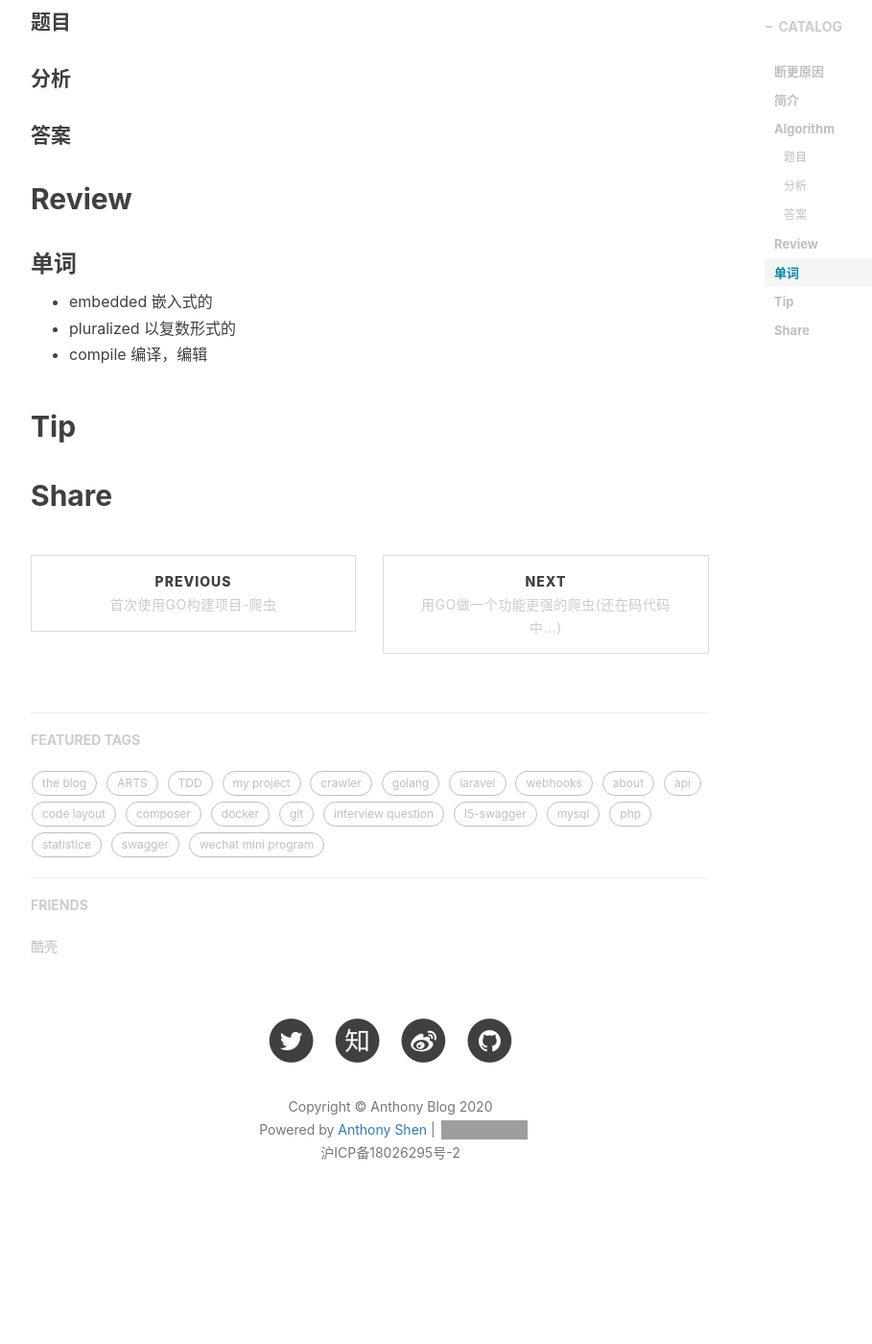
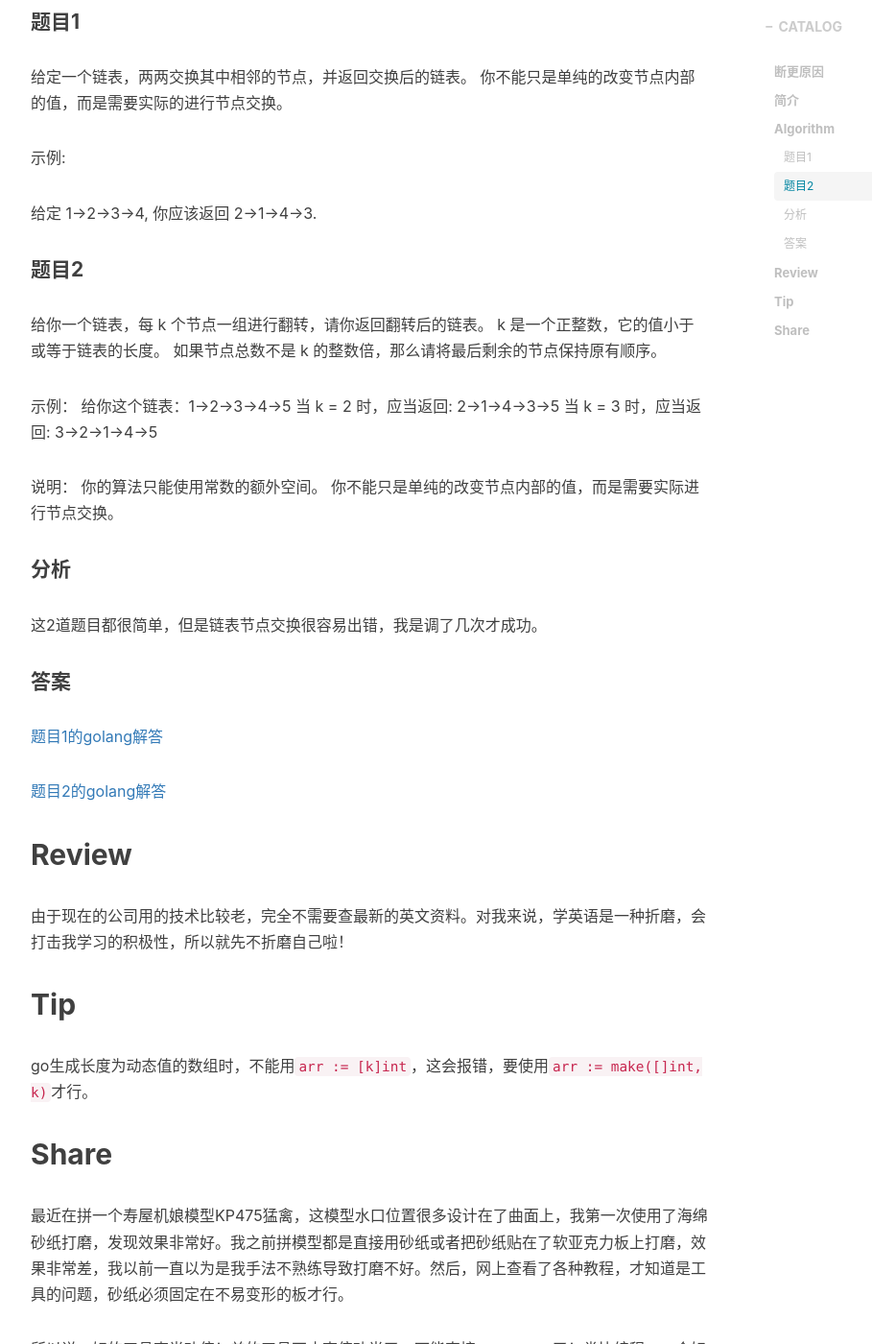
Before and after one commit to AnthonySAD/AnthonySAD.github.io, a Jekyll site: the page built from _posts/2020-04-25-ARTS-15.md, in a window 1280 px wide and 1400 px high, scrolled down 854 px. Shown: the whole window at 96% size, without its empty margins (233-1142 px from the left). Built offline with Jekyll 4.4.1, drawn with Linux system fonts in a browser that asks for light colours; nearby versions of some CDN libraries; comment, search, counter and statistics services are not loaded; before the commit the page ends 2159 px from its top, so only the background shows below that; some of the changed text lies outside the part shown; grey boxes are pictures that could not be loaded.

Commit message:
add new post

````diff
--- a/_posts/2020-04-25-ARTS-15.md
+++ b/_posts/2020-04-25-ARTS-15.md
@@ -22,23 +22,50 @@ tags:
 
 ## Algorithm
 
-#### 题目
+#### 题目1
 
+给定一个链表，两两交换其中相邻的节点，并返回交换后的链表。
+你不能只是单纯的改变节点内部的值，而是需要实际的进行节点交换。
+
+示例:
+
+给定 1->2->3->4, 你应该返回 2->1->4->3.
+
+#### 题目2
+
+给你一个链表，每 k 个节点一组进行翻转，请你返回翻转后的链表。
+k 是一个正整数，它的值小于或等于链表的长度。
+如果节点总数不是 k 的整数倍，那么请将最后剩余的节点保持原有顺序。
+
+示例：
+给你这个链表：1->2->3->4->5
+当 k = 2 时，应当返回: 2->1->4->3->5
+当 k = 3 时，应当返回: 3->2->1->4->5
+
+说明：
+你的算法只能使用常数的额外空间。
+你不能只是单纯的改变节点内部的值，而是需要实际进行节点交换。
 
 #### 分析
 
+这2道题目都很简单，但是链表节点交换很容易出错，我是调了几次才成功。
+
 #### 答案
 
+[题目1的golang解答](https://github.com/AnthonySAD/leedcode/tree/master/Arithmetic/0024.SwapNodesInPairs)
+
+[题目2的golang解答](https://github.com/AnthonySAD/leedcode/tree/master/Arithmetic/0025.ReverseNodesInK-Group)
 
 ## Review
 
-### 单词
-
-- embedded 嵌入式的
-- pluralized 以复数形式的
-- compile 编译，编辑
+由于现在的公司用的技术比较老，完全不需要查最新的英文资料。对我来说，学英语是一种折磨，会打击我学习的积极性，所以就先不折磨自己啦！
 
 ## Tip
 
+go生成长度为动态值的数组时，不能用```arr := [k]int```，这会报错，要使用```arr := make([]int, k)```才行。
 
 ## Share
+
+最近在拼一个寿屋机娘模型KP475猛禽，这模型水口位置很多设计在了曲面上，我第一次使用了海绵砂纸打磨，发现效果非常好。我之前拼模型都是直接用砂纸或者把砂纸贴在了软亚克力板上打磨，效果非常差，我以前一直以为是我手法不熟练导致打磨不好。然后，网上查看了各种教程，才知道是工具的问题，砂纸必须固定在不易变形的板才行。
+
+所以说，好的工具事半功倍！差的工具不止事倍功半了，可能直接game over了！类比编程，一个好的类库，合适的框架，能大大提高工作效率及质量，差的框架会使人疯癫，哈哈！
````
Also changed, not shown: other parts of _posts/2020-04-25-ARTS-15.md (+1 -1 lines), _posts/2019-08-06-ARTS-14.md (+1 -1 lines), _posts/2020-02-01-go-novel-crawler-project.md (+4 -0 lines).
